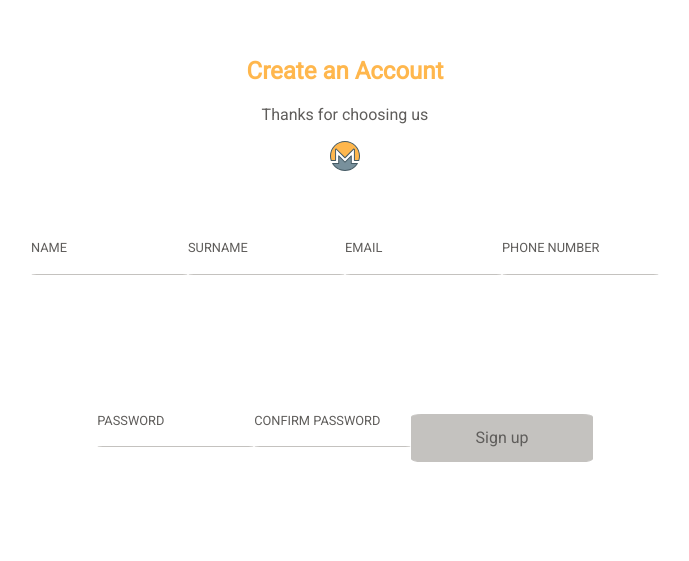
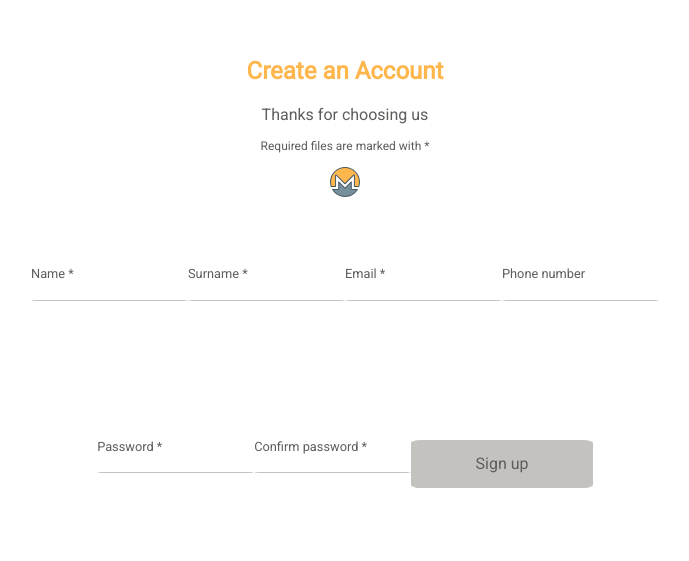
Before and after one commit to Uaitt/sign_up_form, a plain HTML site: page index.html in a window 1280 px wide. Shown: the part 134-695 px from the top of the page, without its empty margins (295-984 px from the left). Drawn offline with Linux system fonts and the light colour scheme.

Commit message:
Add required widgets

```diff
--- a/index.html
+++ b/index.html
@@ -14,6 +14,7 @@
   <h2>Create an Account</h2>
 
   <p>Thanks for choosing us</p>
+  <p class="instructions">Required files are marked with <span aria-label="required">*</span></p>
 
   <div class="monero-icon">
     <img src="./images/monero-crypto-cryptocurrency-coins-svgrepo-com.svg" alt="Monero Logo">
@@ -21,39 +22,37 @@
 
   <div class="form-container">
     <form action="" method="get">
-      <div class="cards">
       <div class="card">
-          <label for="name">NAME</label>
-          <input type="text" id="name" name="user_name">
+        <label for="name">Name <span aria-label="required">*</span></label>
+        <input type="text" id="name" name="user_name" required>
       </div>
 
       <div class="card">
-          <label for="surname">SURNAME</label>
-          <input type="text" id="surname" name="user_surname">
+        <label for="surname">Surname <span aria-label="required">*</span></label>
+        <input type="text" id="surname" name="user_surname" required>
       </div>
 
       <div class="card">
-          <label for="email">EMAIL</label>
-          <input type="email" id="email" name="user_email">
+        <label for="email">Email <span aria-label="required">*</span></label>
+        <input type="email" id="email" name="user_email" required>
       </div>
 
       <div class="card">
-          <label for="phone_number">PHONE NUMBER</label>
+        <label for="phone_number">Phone number</label>
         <input type="tel" id="phone_number" name="user_phone_number">
       </div>
 
       <div class="card">
-          <label for="password">PASSWORD</label>
-          <input type="password" id="password" name="user_password">
+        <label for="password">Password <span aria-label="required">*</span></label>
+        <input type="password" id="password" name="user_password" required>
       </div>
 
       <div class="card">
-          <label for="confirm_password">CONFIRM PASSWORD</label>
-          <input type="password" id="confirm_password" name="user_confirm_password">
+        <label for="confirm_password">Confirm password <span aria-label="required">*</span></label>
+        <input type="password" id="confirm_password" name="user_confirm_password" required>
       </div>
 
       <button type="submit">Sign up</button>
-    </div>
     </form>
   </div>
 </body>
--- a/styles/style.css
+++ b/styles/style.css
@@ -9,6 +9,11 @@ input {
 
 body {
   margin-top: 15%;
+}
+
+
+.instructions {
+  font-size: 12px;
 }
 
 .monero-icon {
@@ -40,7 +45,7 @@ form {
   width: 55%;
 }
 
-.cards {
+form {
   display: flex;
   flex-wrap: wrap;
   justify-content: center;
@@ -73,5 +78,3 @@ button {
   border-radius: 6%;
   padding: 2% 9%;
 }
-
-/*textarea, select, input, button { outline: none; }*/
```
Lines whose indentation alone changed are shown as unchanged.
